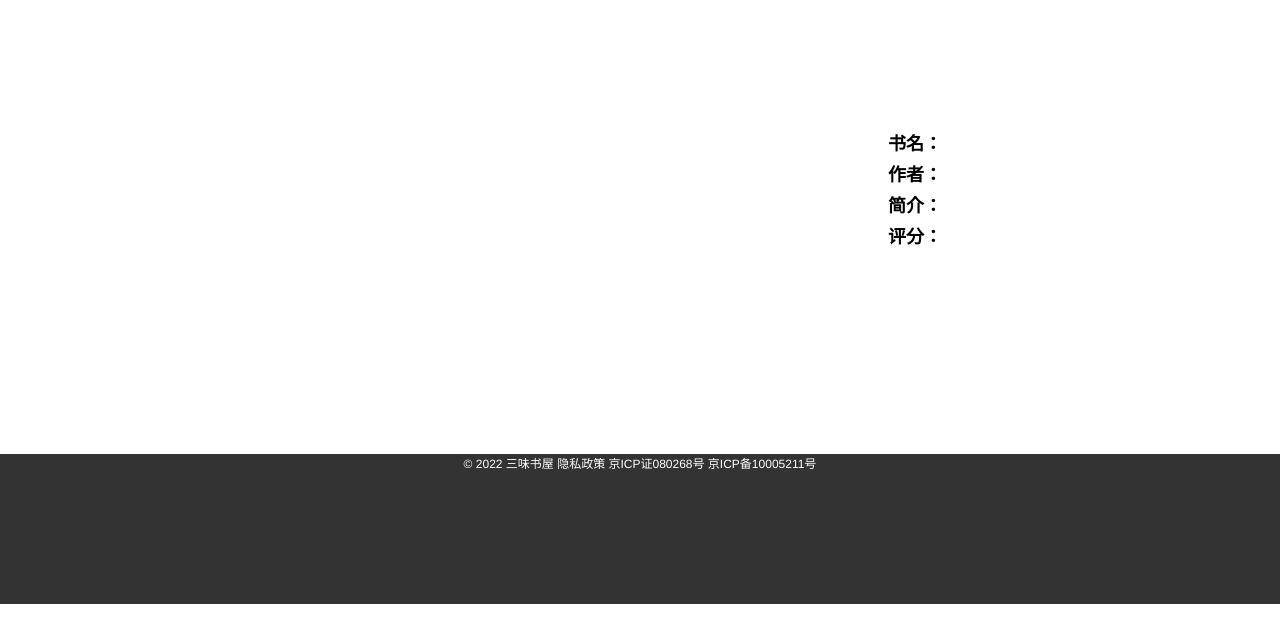
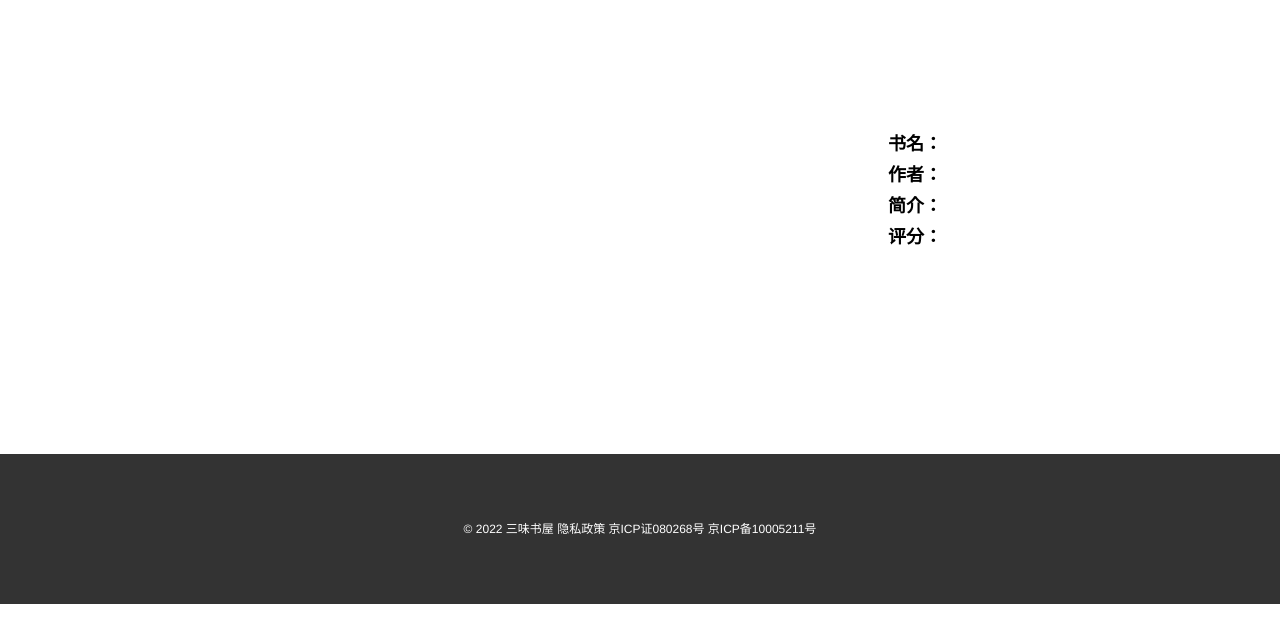
Before and after one commit to cuilingling00/-1, a plain HTML site: page detail/detail.html in a window 1280 px wide. Shown: the part 76-718 px from the top of the page. Drawn offline with Linux system fonts and the light colour scheme; no server answers.

Commit message:
提交详情页

```diff
--- a/css/index.css
+++ b/css/index.css
@@ -200,12 +200,12 @@ img{
     background-color: #333;
     height:150px;
     overflow: hidden;
+    line-height: 150px;
 }
 p{
     text-align: center;
     color: #fff;
     font-size: 12px;
-    margin-top: 100px;
 }
 #tishi{
     width:300px;
--- a/detail/css/datail.css
+++ b/detail/css/datail.css
@@ -180,6 +180,7 @@ input {
     background-color: #333;
     height:150px;
     overflow: hidden;
+    line-height: 150px;
 }
 p{
     text-align: center;
--- a/detail/js/datail1.js
+++ b/detail/js/datail1.js
@@ -82,6 +82,7 @@ show()
 // 搜索框搜索
 function search() {
   $('.icon').on('click', function () {
+
     $('#tishi').css('display', 'block')
     async function mohu(val) {
       let r = await axios({
@@ -96,9 +97,9 @@ function search() {
         console.log($('#tishi'));
         console.log(data);
         $('#tishi').click('on', function () {
-            window.location.href=`http://127.0.0.1:5500/js%E4%BB%A3%E7%A0%81/code/zuoye/ES6/code/%E4%B8%89%E5%91%B3%E4%B9%A6%E5%B1%8B%E9%A1%B9%E7%9B%AE/detail/detail.html?name=${data.data.data[0].name}`
-
-
+          console.log(data);
+          $('.inp a').attr('href',`http://127.0.0.1:5500/js%E4%BB%A3%E7%A0%81/code/zuoye/ES6/code/%E4%B8%89%E5%91%B3%E4%B9%A6%E5%B1%8B%E9%A1%B9%E7%9B%AE/detail/detail.html?id=${data.data.data[0].id}`)
+          // window.location.assign('http://127.0.0.1:5500/js%E4%BB%A3%E7%A0%81/code/zuoye/ES6/code/%E4%B8%89%E5%91%B3%E4%B9%A6%E5%B1%8B%E9%A1%B9%E7%9B%AE/detail/detail.html?id=' +data.data.data[0].id)
         })
 
       })
--- a/table/table.css/table.css
+++ b/table/table.css/table.css
@@ -154,9 +154,7 @@ body {
     background-color: #333;
     height: 150px;
     width: 100%;
-    position:absolute;
-    bottom: 0;
-    left:0;
+    line-height: 150px;
 }
 
 p {
--- a/table/table.js/table.js
+++ b/table/table.js/table.js
@@ -281,6 +281,7 @@ function fun() {
 }
 fun()
 // let star = 0;
+// 新增书籍
 console.log($('#add'));
 $('#add').click('on', function () {
     layer.open({
@@ -615,8 +616,6 @@ $('#print').click(function () {
 
 
 
-
-
 $('#booksanimation').click('on', function () {
     window.location.href = 'http://127.0.0.1:5500/js%E4%BB%A3%E7%A0%81/code/zuoye/ES6/code/%E4%B8%89%E5%91%B3%E4%B9%A6%E5%B1%8B%E9%A1%B9%E7%9B%AE/table/table.html'
 })
```
Also changed, not shown: table/table.html (+4 -3 lines).
